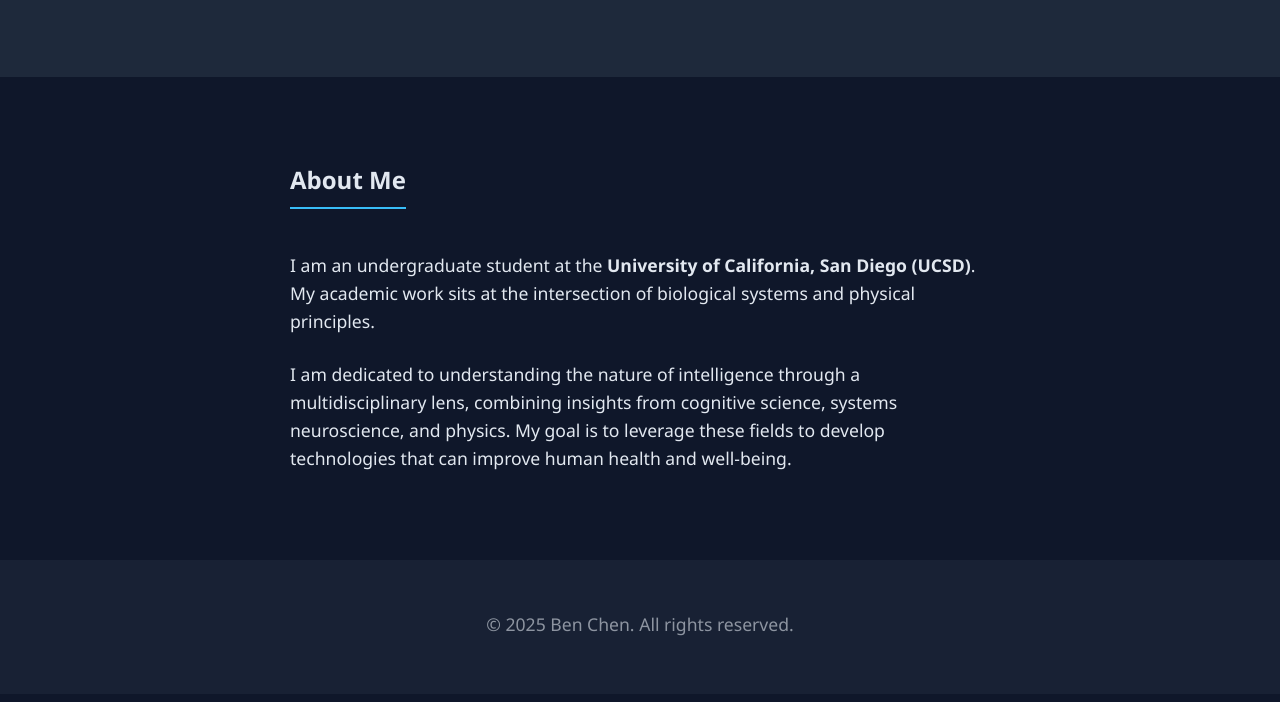
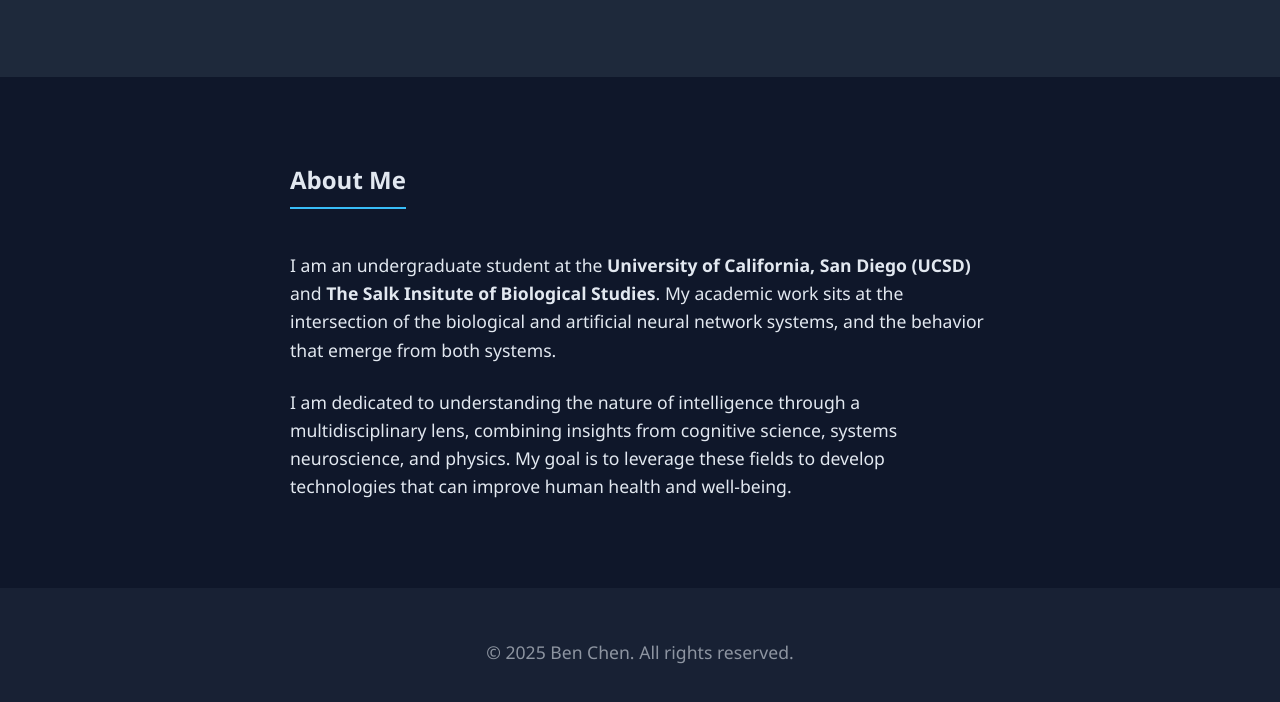
Before and after one commit to carlotoast/carlotoast.github.io, a plain HTML site: page index.html in a window 1280 px wide. Shown: the part 246-948 px from the top of the page. Drawn offline with Linux system fonts and the light colour scheme.

Commit message:
Revise about section in index.html
Updated the about section to include The Salk Institute and refine the description of academic work.

```diff
--- a/index.html
+++ b/index.html
@@ -75,7 +75,7 @@
     <section id="about">
         <h2>About Me</h2>
         <p>
-            I am an undergraduate student at the <strong>University of California, San Diego (UCSD)</strong>. My academic work sits at the intersection of biological systems and physical principles.
+            I am an undergraduate student at the <strong>University of California, San Diego (UCSD)</strong> and <strong>The Salk Insitute of Biological Studies</strong>. My academic work sits at the intersection of the biological and artificial neural network systems, and the behavior that emerge from both systems.
         </p>
         <p>
             I am dedicated to understanding the nature of intelligence through a multidisciplinary lens, combining insights from cognitive science, systems neuroscience, and physics. My goal is to leverage these fields to develop technologies that can improve human health and well-being.
```
